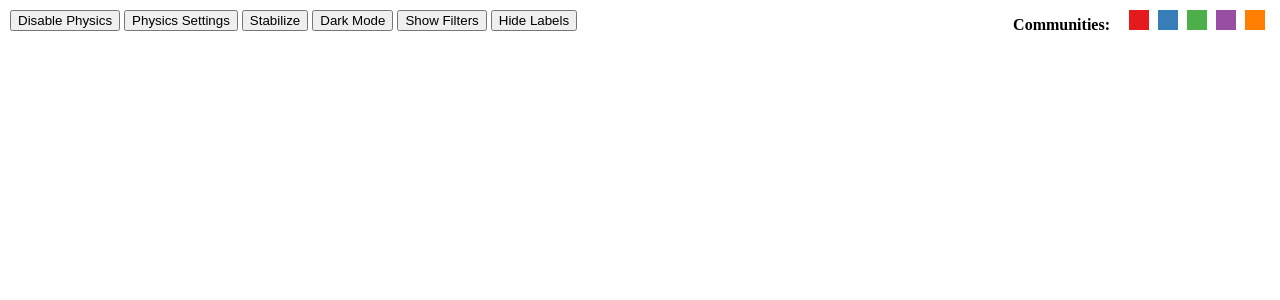
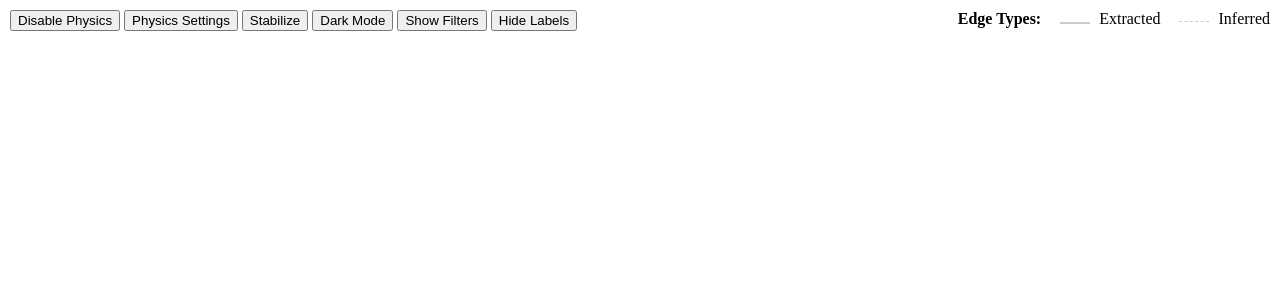
Before and after one commit to syfyufei/What_kgllm, a Python web app: template src/knowledge_graph/templates/graph_template.html in a window 1280 px wide. Shown: the top 300 px of the page. Run offline with Jinja, Linux system fonts and the light colour scheme; the template is opened without the code that fills it, so the values that code supplies are empty.

Commit message:
ajusted legend

```diff
--- a/config.toml
+++ b/config.toml
@@ -5,11 +5,11 @@ model = "claude-3.5-sonnet-v2"
 api_key = "sk-1234"
 #base_url = "http://localhost:11434/v1/chat/completions"
 base_url = "http://localhost:4000/v1/chat/completions"
-max_tokens = 8096
-temperature = 0.8
+max_tokens = 8192
+temperature = 0.2
 
 [chunking]
-chunk_size = 100  # Number of words per chunk
+chunk_size = 500  # Number of words per chunk
 overlap = 20      # Number of words to overlap between chunks
 
 [standardization]
--- a/pyproject.toml
+++ b/pyproject.toml
@@ -1,6 +1,6 @@
 [project]
 name = "ai-knowledge-graph"
-version = "0.5.0"
+version = "0.5.1"
 description = "Takes a text document and generates an interactive knowledge graph"
 authors = [{ name = "Robert McDermott", email = "robert.c.mcdermott@gmail.com" }, ]
 readme = "README.md"
--- a/src/knowledge_graph/templates/graph_template.html
+++ b/src/knowledge_graph/templates/graph_template.html
@@ -9,12 +9,11 @@
             <button onclick="toggleLabels()" id="labels-toggle" class="btn btn-primary">Hide Labels</button>
         </div>
         <div>
-            <span style="margin-right: 15px;"><strong>Communities:</strong></span>
-            <span style="background-color: #e41a1c; width: 20px; height: 20px; display: inline-block; margin-right: 5px;"></span>
-            <span style="background-color: #377eb8; width: 20px; height: 20px; display: inline-block; margin-right: 5px;"></span>
-            <span style="background-color: #4daf4a; width: 20px; height: 20px; display: inline-block; margin-right: 5px;"></span>
-            <span style="background-color: #984ea3; width: 20px; height: 20px; display: inline-block; margin-right: 5px;"></span>
-            <span style="background-color: #ff7f00; width: 20px; height: 20px; display: inline-block; margin-right: 5px;"></span>
+            <span style="margin-right: 15px;"><strong>Edge Types:</strong></span>
+            <span style="width: 30px; height: 2px; background-color: #cccccc; display: inline-block; margin-right: 5px;"></span>
+            <span style="margin-right: 15px;">Extracted</span>
+            <span style="width: 30px; height: 2px; border-top: 1px dashed #cccccc; display: inline-block; margin-right: 5px;"></span>
+            <span>Inferred</span>
         </div>
     </div>
 
```
Also changed, not shown: 1 other file.
